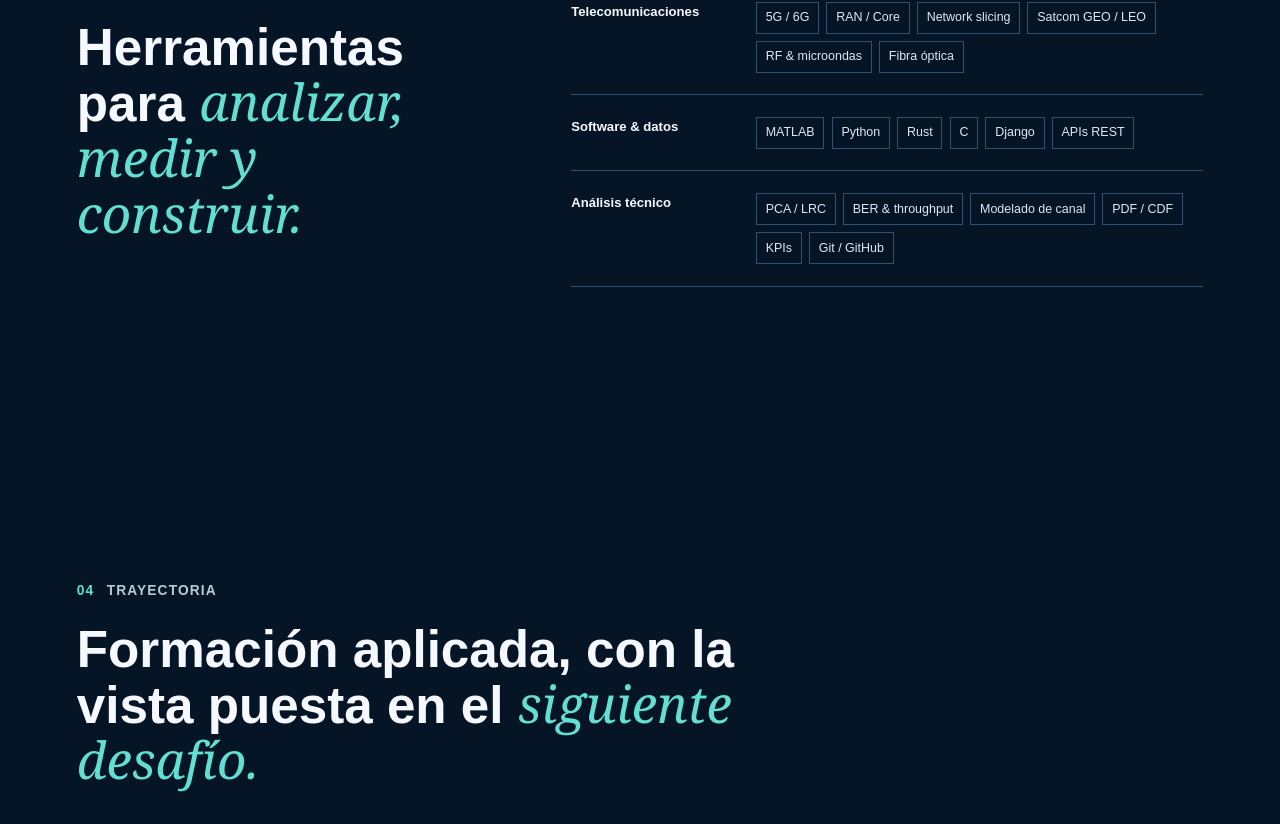
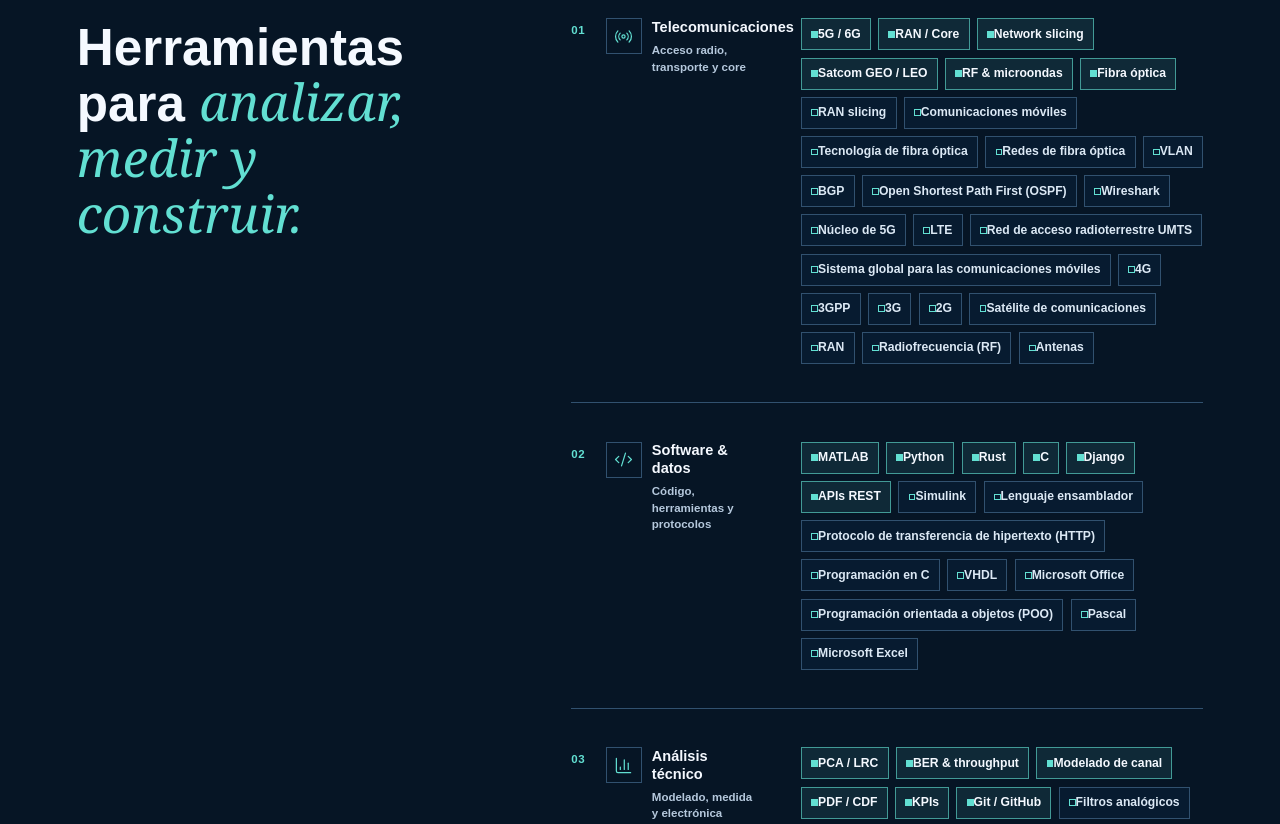
Before and after one commit to gonzaloop1494/gonzalo-portfolio, a Next.js app: page / in a window 1280 px wide. Shown: the part 3354-4178 px from the top of the page. Built offline with nearby package versions, Linux system fonts and the light colour scheme; no server answers.

Commit message:
Expand skills section from LinkedIn

```diff
--- a/app/globals.css
+++ b/app/globals.css
@@ -262,12 +262,26 @@
 
 .skills-section { padding-top: clamp(5rem, 12vw, 10rem); padding-bottom: clamp(5rem, 12vw, 10rem); }
 .skills-layout { display: grid; grid-template-columns: minmax(240px, .75fr) minmax(0, 1.25fr); gap: clamp(2.5rem, 9vw, 10rem); }
+.skills-heading { position: sticky; top: 8.2rem; align-self: start; }
 .skills-heading h2 { max-width: 460px; }
 .skill-groups { border-top: 1px solid var(--line); }
-.skill-group { display: grid; grid-template-columns: minmax(145px, .37fr) 1fr; gap: 1.2rem; padding: 1.35rem 0; border-bottom: 1px solid var(--line); }
-.skill-group h3 { margin: 0; font-size: .82rem; }
-.skill-group div { display: flex; flex-wrap: wrap; gap: .45rem; }
-.skill-group span { padding: .35rem .55rem; border: 1px solid var(--line); color: var(--soft); font-size: .78rem; }
+.skill-group { display: grid; grid-template-columns: minmax(185px, .42fr) minmax(0, 1fr); gap: clamp(1.4rem, 3.5vw, 3rem); padding: clamp(1.65rem, 3.5vw, 2.4rem) 0; border-bottom: 1px solid var(--line); }
+.skill-group-heading { display: grid; grid-template-columns: 1.55rem 2.25rem minmax(0, 1fr); gap: .62rem; align-items: start; }
+.skill-group-index { padding-top: .25rem; color: var(--accent); font-size: .72rem; font-weight: 900; font-variant-numeric: tabular-nums; letter-spacing: .06em; }
+.skill-group-icon { display: grid; width: 2.25rem; height: 2.25rem; place-items: center; border: 1px solid var(--line); color: var(--accent); }
+.skill-group h3 { margin: .04rem 0 0; color: var(--text); font-size: .91rem; line-height: 1.2; }
+.skill-group-heading p { margin: .36rem 0 0; color: var(--muted); font-size: .72rem; font-weight: 700; line-height: 1.45; }
+.skill-list { display: flex; flex-wrap: wrap; align-content: start; gap: .45rem; margin: 0; padding: 0; list-style: none; }
+.skill-pill { display: inline-flex; align-items: center; min-height: 2rem; max-width: 100%; padding: .38rem .58rem; border: 1px solid var(--line); background: rgba(12, 41, 70, .36); color: var(--soft); font-size: .76rem; font-weight: 700; line-height: 1.25; overflow-wrap: anywhere; transition: border-color .2s ease, background-color .2s ease, color .2s ease, transform .2s ease; }
+.skill-pill::before { width: .3rem; height: .3rem; flex: 0 0 auto; border: 1px solid var(--accent); content: ""; }
+.skill-pill.is-featured { border-color: rgba(98, 223, 210, .62); background: rgba(98, 223, 210, .1); color: var(--text); }
+.skill-pill.is-featured::before { background: var(--accent); }
+.skill-pill:hover { border-color: var(--accent); background: rgba(98, 223, 210, .14); color: var(--accent-strong); transform: translateY(-2px); }
+@keyframes skill-pill-reveal { from { opacity: 0; transform: translateY(.65rem); } to { opacity: 1; transform: translateY(0); } }
+@media (prefers-reduced-motion: no-preference) {
+  .skill-group.is-observed:not(.is-visible) .skill-pill { opacity: 0; transform: translateY(.65rem); }
+  .skill-group.is-observed.is-visible .skill-pill { animation: skill-pill-reveal .44s cubic-bezier(.16, 1, .3, 1) both; }
+}
 
 .trajectory-section { padding-top: clamp(5rem, 11vw, 9rem); }
 .trajectory-grid { display: grid; grid-template-columns: repeat(3, 1fr); gap: 1rem; margin-top: 3rem; }
@@ -496,6 +510,7 @@
   .nav-contact-icon { width: 40px; height: 40px; }
   .nav-cv-preview::after, .nav-contact-icon::after { display: none; }
   .profile-layout, .skills-layout, .contact-layout { grid-template-columns: 1fr; }
+  .skills-heading { position: static; }
   .profile-detail { max-width: 740px; margin: 0 auto; text-align: center; }
   .profile-interest-list { text-align: left; }
   .profile-data-card { position: static; max-width: 560px; margin: 0 auto; }
@@ -530,7 +545,9 @@
   .filter-bar a { width: 100%; margin: .4rem 0 0; }
   .project-grid { grid-template-columns: 1fr; }
   .project-card { min-height: 330px; }
-  .skill-group { grid-template-columns: 1fr; gap: .75rem; }
+  .skill-group { grid-template-columns: 1fr; gap: 1rem; }
+  .skill-group-heading { grid-template-columns: 1.45rem 2.15rem minmax(0, 1fr); }
+  .skill-pill { font-size: .74rem; }
   .form-grid { grid-template-columns: 1fr; }
   .contact-copy h2 { font-size: clamp(2.6rem, 14vw, 3.8rem); }
   .site-footer { flex-direction: column; }
--- a/components/portfolio.tsx
+++ b/components/portfolio.tsx
@@ -23,6 +23,7 @@
   Satellite,
   X,
 } from "lucide-react";
+import type { LucideIcon } from "lucide-react";
 import Image from "next/image";
 import Link from "next/link";
 import { useEffect, useMemo, useRef, useState } from "react";
@@ -127,18 +128,86 @@
   },
 ];
 
-const skillGroups = [
+type SkillGroup = {
+  label: string;
+  description: string;
+  icon: LucideIcon;
+  items: Array<{ label: string; featured?: boolean }>;
+};
+
+const skillGroups: SkillGroup[] = [
   {
     label: "Telecomunicaciones",
-    items: ["5G / 6G", "RAN / Core", "Network slicing", "Satcom GEO / LEO", "RF & microondas", "Fibra óptica"],
+    description: "Acceso radio, transporte y core",
+    icon: Radio,
+    items: [
+      { label: "5G / 6G", featured: true },
+      { label: "RAN / Core", featured: true },
+      { label: "Network slicing", featured: true },
+      { label: "Satcom GEO / LEO", featured: true },
+      { label: "RF & microondas", featured: true },
+      { label: "Fibra óptica", featured: true },
+      { label: "RAN slicing" },
+      { label: "Comunicaciones móviles" },
+      { label: "Tecnología de fibra óptica" },
+      { label: "Redes de fibra óptica" },
+      { label: "VLAN" },
+      { label: "BGP" },
+      { label: "Open Shortest Path First (OSPF)" },
+      { label: "Wireshark" },
+      { label: "Núcleo de 5G" },
+      { label: "LTE" },
+      { label: "Red de acceso radioterrestre UMTS" },
+      { label: "Sistema global para las comunicaciones móviles" },
+      { label: "4G" },
+      { label: "3GPP" },
+      { label: "3G" },
+      { label: "2G" },
+      { label: "Satélite de comunicaciones" },
+      { label: "RAN" },
+      { label: "Radiofrecuencia (RF)" },
+      { label: "Antenas" },
+    ],
   },
   {
     label: "Software & datos",
-    items: ["MATLAB", "Python", "Rust", "C", "Django", "APIs REST"],
+    description: "Código, herramientas y protocolos",
+    icon: Code2,
+    items: [
+      { label: "MATLAB", featured: true },
+      { label: "Python", featured: true },
+      { label: "Rust", featured: true },
+      { label: "C", featured: true },
+      { label: "Django", featured: true },
+      { label: "APIs REST", featured: true },
+      { label: "Simulink" },
+      { label: "Lenguaje ensamblador" },
+      { label: "Protocolo de transferencia de hipertexto (HTTP)" },
+      { label: "Programación en C" },
+      { label: "VHDL" },
+      { label: "Microsoft Office" },
+      { label: "Programación orientada a objetos (POO)" },
+      { label: "Pascal" },
+      { label: "Microsoft Excel" },
+    ],
   },
   {
     label: "Análisis técnico",
-    items: ["PCA / LRC", "BER & throughput", "Modelado de canal", "PDF / CDF", "KPIs", "Git / GitHub"],
+    description: "Modelado, medida y electrónica",
+    icon: BarChart3,
+    items: [
+      { label: "PCA / LRC", featured: true },
+      { label: "BER & throughput", featured: true },
+      { label: "Modelado de canal", featured: true },
+      { label: "PDF / CDF", featured: true },
+      { label: "KPIs", featured: true },
+      { label: "Git / GitHub", featured: true },
+      { label: "Filtros analógicos" },
+      { label: "Filtros digitales" },
+      { label: "LTSpice" },
+      { label: "Osciloscopio" },
+      { label: "Electrónica digital" },
+    ],
   },
 ];
 
@@ -506,19 +575,44 @@
           </div>
         </section>
 
-        <section className="section skills-section">
+        <section className="section skills-section" id="habilidades" aria-labelledby="skills-title">
           <div className="skills-layout">
             <div className="skills-heading reveal">
               <div className="section-marker" data-section-marker><span>03</span> Habilidades</div>
-              <h2>Herramientas para <em>analizar, medir y construir.</em></h2>
+              <h2 id="skills-title">Herramientas para <em>analizar, medir y construir.</em></h2>
             </div>
-            <div className="skill-groups">
-              {skillGroups.map((group) => (
-                <article className="skill-group reveal" key={group.label}>
-                  <h3>{group.label}</h3>
-                  <div>{group.items.map((item) => <span key={item}>{item}</span>)}</div>
-                </article>
-              ))}
+            <div className="skill-groups" aria-label="Aptitudes técnicas">
+              {skillGroups.map((group, groupIndex) => {
+                const Icon = group.icon;
+
+                return (
+                  <article
+                    className="skill-group reveal"
+                    key={group.label}
+                    style={{ animationDelay: `${groupIndex * 80}ms` }}
+                  >
+                    <header className="skill-group-heading">
+                      <span className="skill-group-index" aria-hidden="true">0{groupIndex + 1}</span>
+                      <span className="skill-group-icon" aria-hidden="true"><Icon size={19} strokeWidth={1.55} /></span>
+                      <div>
+                        <h3>{group.label}</h3>
+                        <p>{group.description}</p>
+                      </div>
+                    </header>
+                    <ul className="skill-list" aria-label={`Aptitudes de ${group.label}`}>
+                      {group.items.map((item, itemIndex) => (
+                        <li
+                          className={item.featured ? "skill-pill is-featured" : "skill-pill"}
+                          key={item.label}
+                          style={{ animationDelay: `${140 + itemIndex * 28}ms` }}
+                        >
+                          {item.label}
+                        </li>
+                      ))}
+                    </ul>
+                  </article>
+                );
+              })}
             </div>
           </div>
         </section>
```
